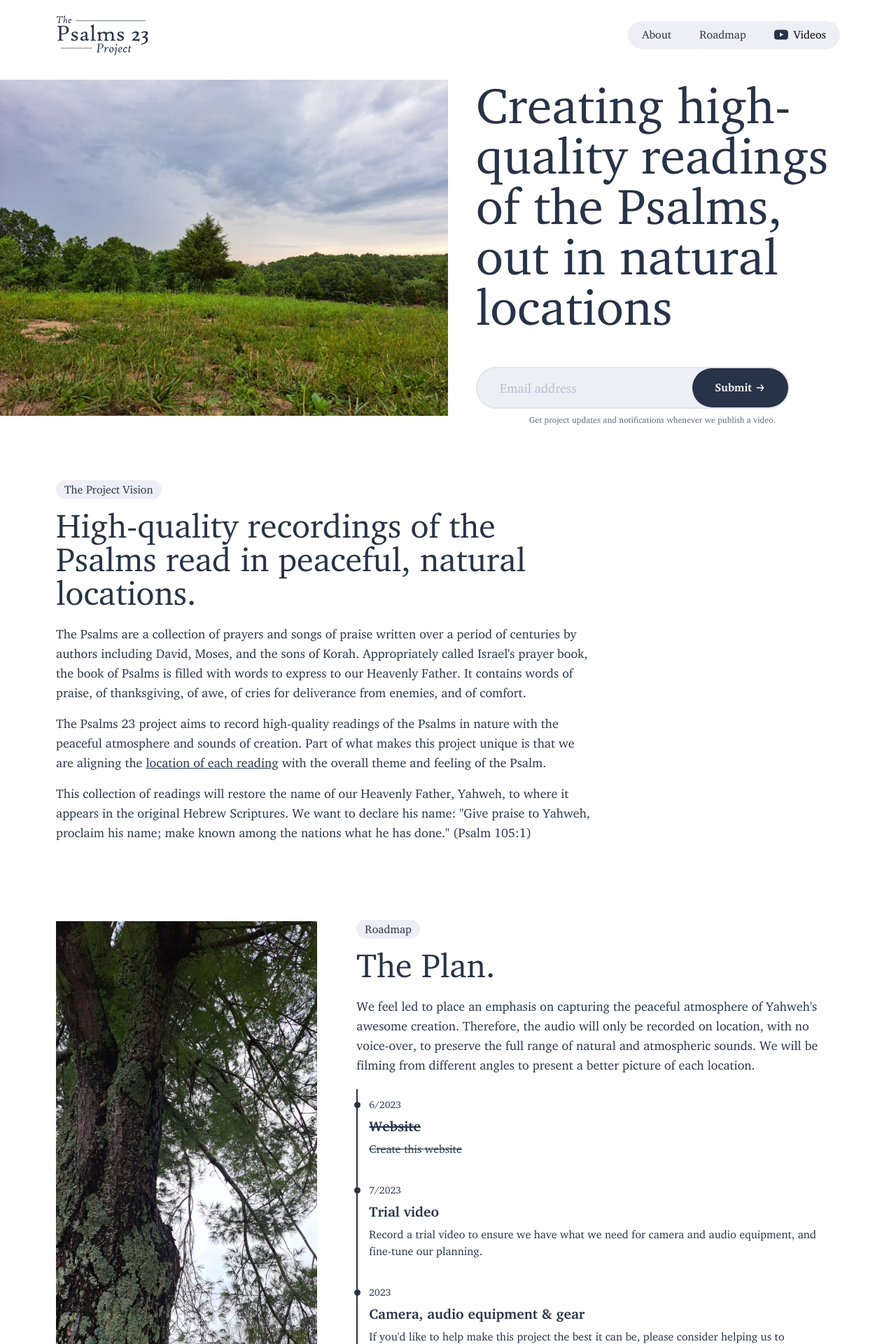
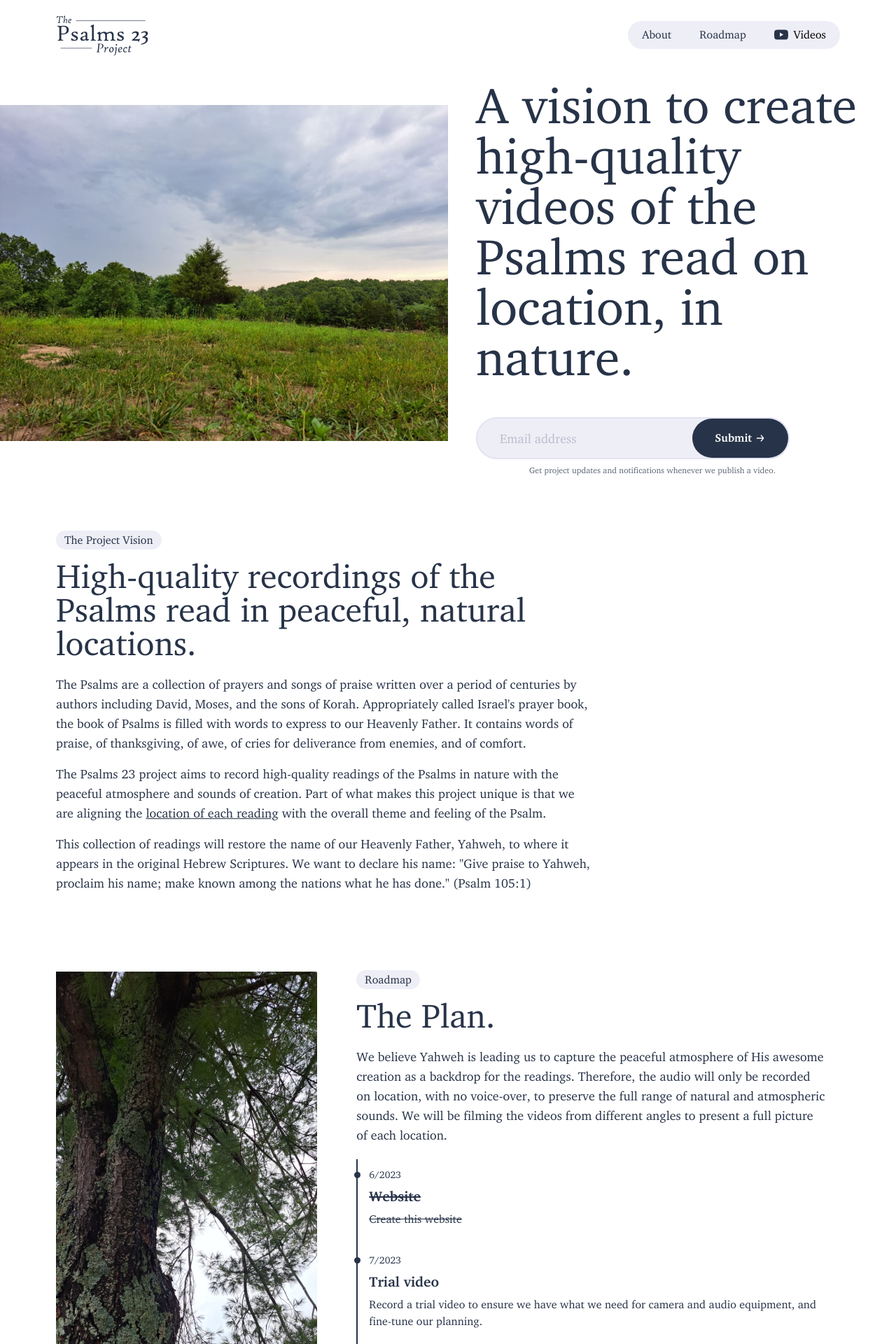
Before and after one commit to Psalms23Project/psalms23project.github.io, a SvelteKit app: page / in a window 1280 px wide. Shown: the top 1920 px of the page at 70% size. Built offline with nearby package versions, Linux system fonts and the light colour scheme.

Commit message:
Update homepage text

```diff
--- a/src/routes/+page.svelte
+++ b/src/routes/+page.svelte
@@ -24,7 +24,7 @@ function getIconStr(icon) {
   <div class="w-full md:w-3/5 xl:w-1/2 flex px-4 md:px-10 items-center order-0 md:order-1">
     <div class="mt-10 md:mt-0">
       <h1 class="text-5xl sm:text-6xl md:text-5xl lg:text-6xl xl:text-7xl font-hightower text-navyblue max-w-xl mt-4">
-        Creating high-quality readings of the Psalms, out in natural locations
+        A vision to create high-quality videos of the Psalms read on location, in nature.
       </h1>
       <div class="flex flex-col mt-8 xl:mt-12 max-w-md">
         <!-- <a class="text-base font-charter font-semibold text-white bg-navyblue rounded-full px-10 py-4 duration-300 hover:bg-navybluedark" href="/#theproject">
@@ -64,7 +64,7 @@ function getIconStr(icon) {
   <div id="roadmap" class="w-full md:w-2/3 max-w-2xl font-charter text-navyblue">
     <span class="text-base bg-violet-100 px-3 py-1 rounded-full">Roadmap</span>
     <h3 class="text-4xl sm:text-5xl font-hightower mt-4">The Plan.</h3>
-    <p class="text-lg mt-5">We feel led to place an emphasis on capturing the peaceful atmosphere of Yahweh's awesome creation. Therefore, the audio will only be recorded on location, with no voice-over, to preserve the full range of natural and atmospheric sounds. We will be filming from different angles to present a better picture of each location.</p>
+    <p class="text-lg mt-5">We believe Yahweh is leading us to capture the peaceful atmosphere of His awesome creation as a backdrop for the readings. Therefore, the audio will only be recorded on location, with no voice-over, to preserve the full range of natural and atmospheric sounds. We will be filming the videos from different angles to present a full picture of each location.</p>
     <ol class="mt-5 border-l-2 border-navyblue">
       <li>
         <div class="flex-start flex items-center pt-3">
```
